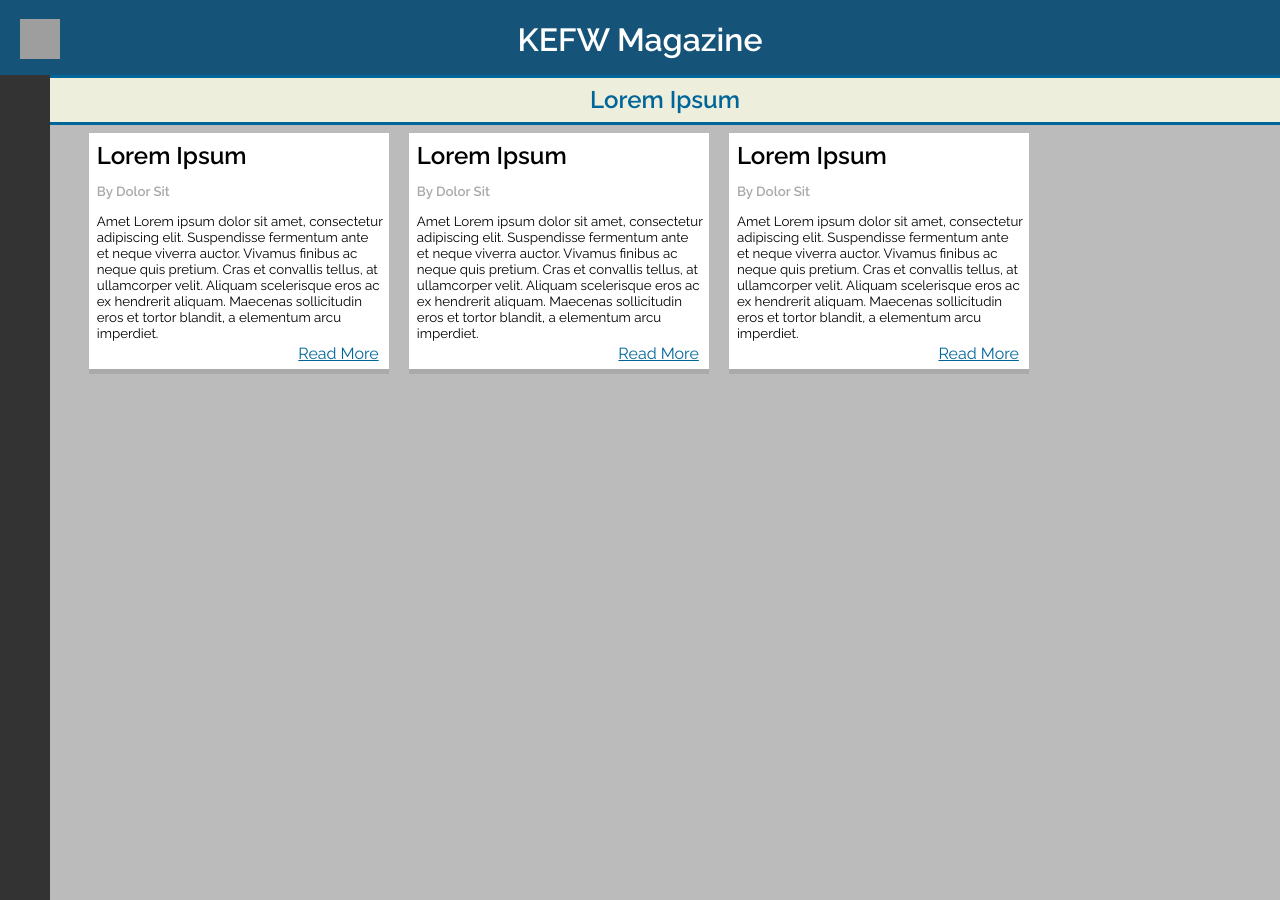
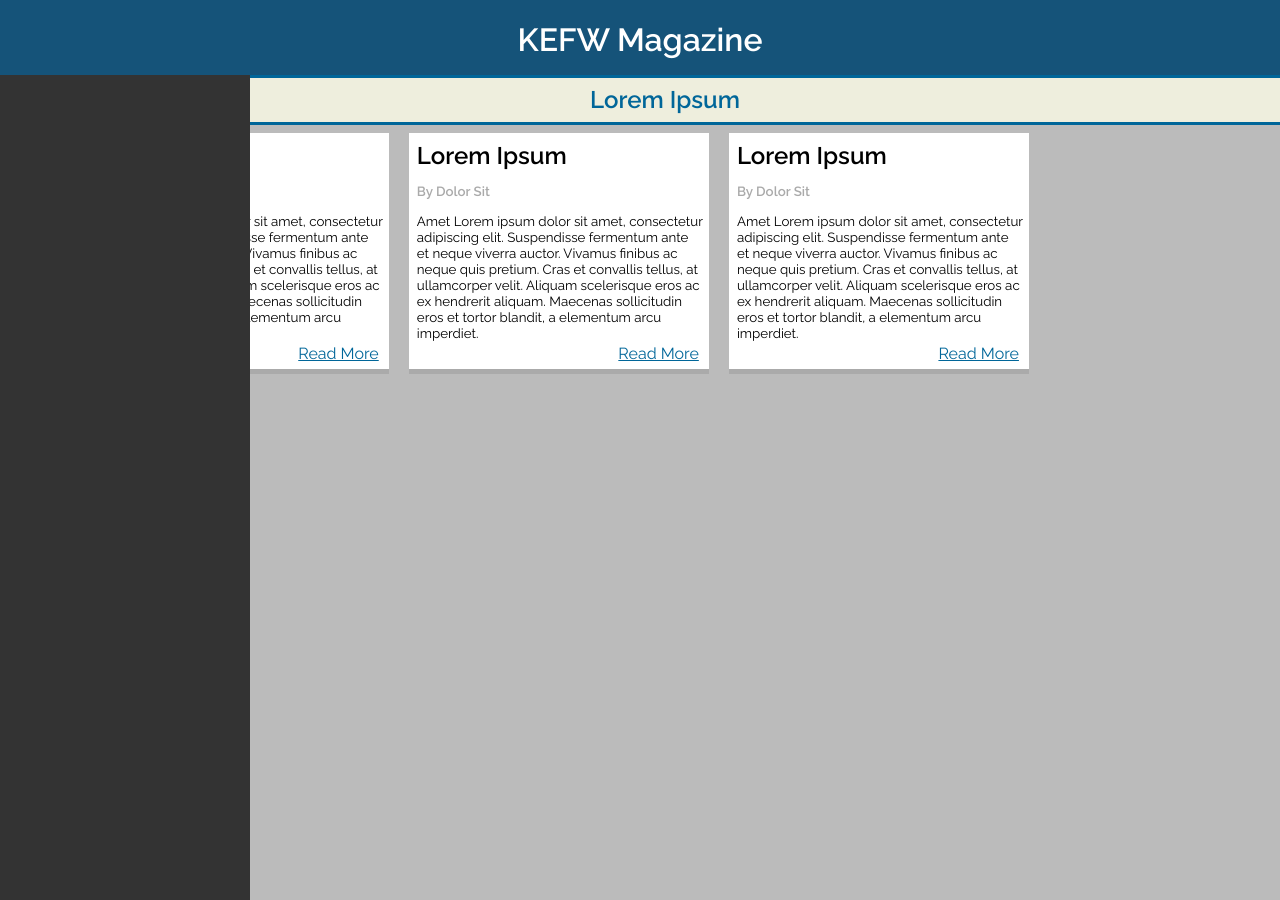
Before and after one commit to Kefwmag/kefwmag.github.io, a Jekyll site: the page deep/index.html, which Jekyll copies as it is, in a window 1280 px wide and 900 px high. Built offline with Jekyll 4.4.1, drawn with Linux system fonts in a browser that asks for light colours; grey boxes are pictures that could not be loaded.

Commit message:
Update index.html

```diff
--- a/deep/index.html
+++ b/deep/index.html
@@ -7,10 +7,10 @@
     </head>
     <body>
         <header>
-            <input type="checkbox" id="hamburger" name="hamburger" />
-            <label for="hamburger"></label>
             <h1>KEFW Magazine</h1>
         </header>
+        <input type="checkbox" id="hamburger" name="hamburger" />
+        <label for="hamburger"></label>
         <nav>
             <ul>
                 <li><a href="#"> Home                   </a></li>
```
